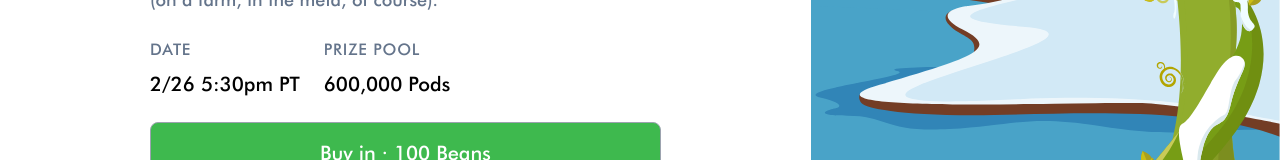
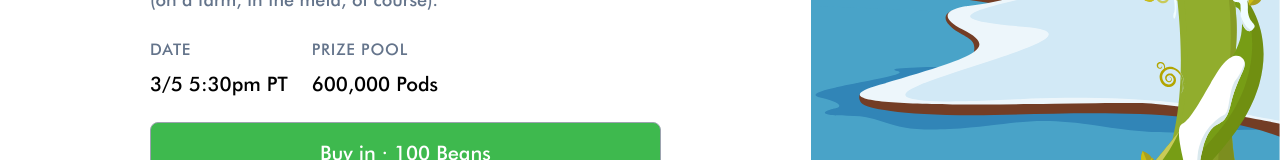
Before and after one commit to BeanstalkFarms/Beanstalk-Landing, a Next.js app: page /poker in a window 1280 px wide. Shown: the part 426-586 px from the top of the page. Built offline with nearby package versions, Linux system fonts and the light colour scheme.

Commit message:
Update date

```diff
--- a/pages/poker.tsx
+++ b/pages/poker.tsx
@@ -18,7 +18,7 @@ const Poker : NextPage = () => (
         <div className="">
           <div className="inline-block space-y-2 mr-6">
             <p className="text-slate-500 uppercase text-md tracking-wider">Date</p>
-            <p className="text-xl">2/26 5:30pm PT</p>
+            <p className="text-xl">3/5 5:30pm PT</p>
           </div>
           <div className="inline-block space-y-2">
             <p className="text-slate-500 uppercase text-md tracking-wider">Prize Pool</p>
```
